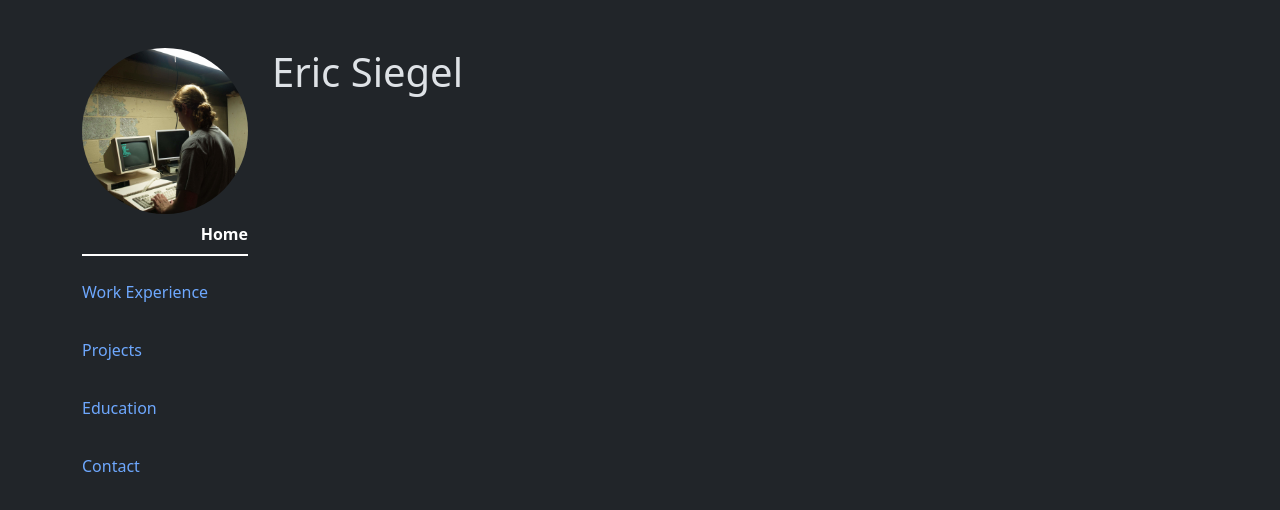
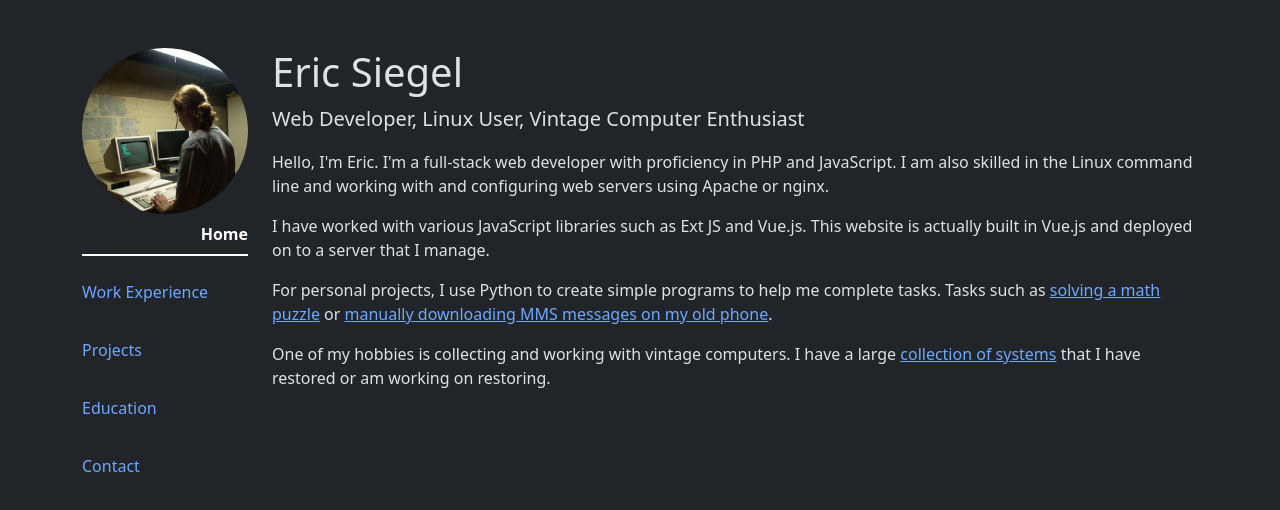
Before and after one commit to NTICompass/eric.siegel.name, a Vue app: page / in a window 1280 px wide. Shown: the top 510 px of the page. Built offline with nearby package versions, Linux system fonts and the light colour scheme.

Commit message:
add home page

```diff
--- a/src/views/Home.vue
+++ b/src/views/Home.vue
@@ -4,6 +4,26 @@
 
 <template>
     <h1>Eric Siegel</h1>
+    <p class="lead">
+        Web Developer, Linux User, Vintage Computer Enthusiast
+    </p>
+    <p>
+        Hello, I'm Eric.  I'm a full-stack web developer with proficiency in PHP and JavaScript.
+        I am also skilled in the Linux command line and working with and configuring web servers using Apache or nginx.
+    </p>
+    <p>
+        I have worked with various JavaScript libraries such as Ext JS and Vue.js.
+        This website is actually built in Vue.js and deployed on to a server that I manage.
+    </p>
+    <p>
+        For personal projects, I use Python to create simple programs to help me complete tasks.
+        Tasks such as <a href="https://gist.github.com/NTICompass/f7692aa8b7ba536666c4dab878efbe97" target="_blank">solving a math puzzle</a>
+        or <a href="https://github.com/NTICompass/mms-viewer" target="_blank">manually downloading MMS messages on my old phone</a>.
+    </p>
+    <p>
+        One of my hobbies is collecting and working with vintage computers.  I have a large
+        <a href="https://generic.computers.pictures/computers" target="_blank">collection of systems</a> that I have restored or am working on restoring.
+    </p>
 </template>
 
 <style scoped>
```
